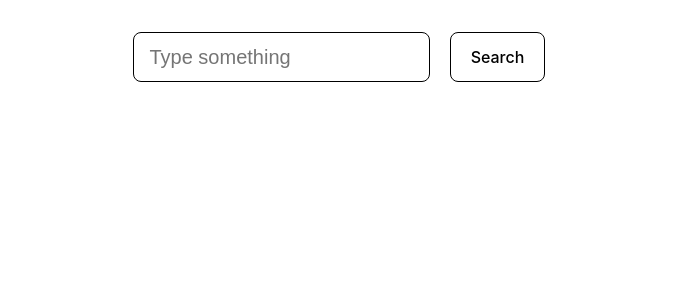
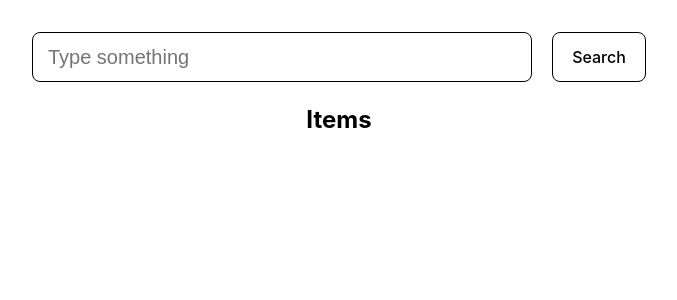
Before and after one commit to kvmbvr/rs-react, a React (Vite) app: page / in a window 1280 px wide. Shown: the top 300 px of the page, without its empty margins (301-978 px from the left). Built offline with nearby package versions, Linux system fonts and the light colour scheme.

Commit message:
feat: add api call and types

```diff
--- a/src/App.css
+++ b/src/App.css
@@ -1,5 +1,6 @@
 #root {
   max-width: 1280px;
+  width: 100%;
   margin: 0 auto;
   padding: 2rem 1rem;
   text-align: center;
@@ -7,6 +8,7 @@
 .search {
   display: flex;
   align-items: center;
+  justify-content: center;
   gap: 20px;
 }
 
@@ -30,6 +32,7 @@ button:hover {
 }
 
 input {
+  max-width: 500px;
   margin: 0;
   padding: 15px;
   font-size: 20px;
--- /dev/null
+++ b/src/components/Results.tsx
@@ -0,0 +1,23 @@
+import { Component } from 'react';
+import APIResponse from '../types/APIResponse';
+
+type ResultsType = {
+  data: APIResponse;
+};
+
+class Results extends Component<ResultsType> {
+  render() {
+    return (
+      <div className="results">
+        <h2>Items</h2>
+        <ul>
+          {this.props.data.books.map((item, index) => {
+            return <li key={index}>{item.title}</li>;
+          })}
+        </ul>
+      </div>
+    );
+  }
+}
+
+export default Results;
--- a/src/components/Search.tsx
+++ b/src/components/Search.tsx
@@ -1,13 +1,33 @@
 import { Component, FormEvent } from 'react';
+import Results from './Results';
+import APIResponse from '../types/APIResponse';
 
 type SearchState = {
   inputValue: string;
+  data: APIResponse;
 };
 
 class Search extends Component<Record<string, never>, SearchState> {
   constructor(props: Record<string, never>) {
     super(props);
-    this.state = { inputValue: '' };
+    this.state = {
+      inputValue: '',
+      data: {
+        page: {
+          pageNumber: 0,
+          pageSize: 0,
+          numberOfElements: 0,
+          totalElements: 0,
+          totalPages: 0,
+          firstPage: false,
+          lastPage: false,
+        },
+        sort: {
+          clauses: [],
+        },
+        books: [],
+      },
+    };
     this.handleChange = this.handleChange.bind(this);
     this.handleClick = this.handleClick.bind(this);
   }
@@ -28,12 +48,23 @@ class Search extends Component<Record<string, never>, SearchState> {
     this.setState({ inputValue: e.currentTarget.value });
   }
 
-  handleClick(): void {
+  async handleClick(): Promise<void> {
     localStorage.setItem('inputValue', this.state.inputValue);
+    try {
+      const response = await fetch(
+        `https://stapi.co/api/v2/rest/book/search?offset=0&limit=0`
+      );
+      if (!response.ok) throw new Error('Failed to fetch data');
+      const data = await response.json();
+      this.setState({ data: data });
+    } catch (error) {
+      console.error('API Error:', error);
+    }
   }
 
   render() {
     return (
+      <>
         <div className="search">
           <input
             type="text"
@@ -43,6 +74,9 @@ class Search extends Component<Record<string, never>, SearchState> {
           />
           <button onClick={this.handleClick}>Search</button>
         </div>
+
+        <Results data={this.state.data} />
+      </>
     );
   }
 }
--- /dev/null
+++ b/src/types/APIResponse.tsx
@@ -0,0 +1,49 @@
+type PageInfo = {
+  pageNumber: number;
+  pageSize: number;
+  numberOfElements: number;
+  totalElements: number;
+  totalPages: number;
+  firstPage: boolean;
+  lastPage: boolean;
+};
+
+type SortInfo = {
+  clauses?: number[];
+};
+
+type Book = {
+  uid?: string;
+  title: string;
+  publishedYear: number | null;
+  publishedMonth?: number | null;
+  publishedDay?: number | null;
+  numberOfPages?: number;
+  stardateFrom?: number | null;
+  stardateTo?: number | null;
+  yearFrom?: number | null;
+  yearTo?: number | null;
+  novel?: boolean;
+  referenceBook?: boolean;
+  biographyBook?: boolean;
+  rolePlayingBook?: boolean;
+  ebook?: boolean;
+  anthology?: boolean;
+  novelization?: boolean;
+  unauthorizedPublication?: boolean;
+  audiobook?: boolean;
+  audiobookAbridged?: boolean;
+  audiobookPublishedYear?: number | null;
+  audiobookPublishedMonth?: number | null;
+  audiobookPublishedDay?: number | null;
+  audiobookRunTime?: number | null;
+  productionNumber?: string;
+};
+
+type ApiResponse = {
+  page: PageInfo;
+  sort: SortInfo;
+  books: Book[];
+};
+
+export default ApiResponse;
```
Lines whose indentation alone changed are shown as unchanged.
